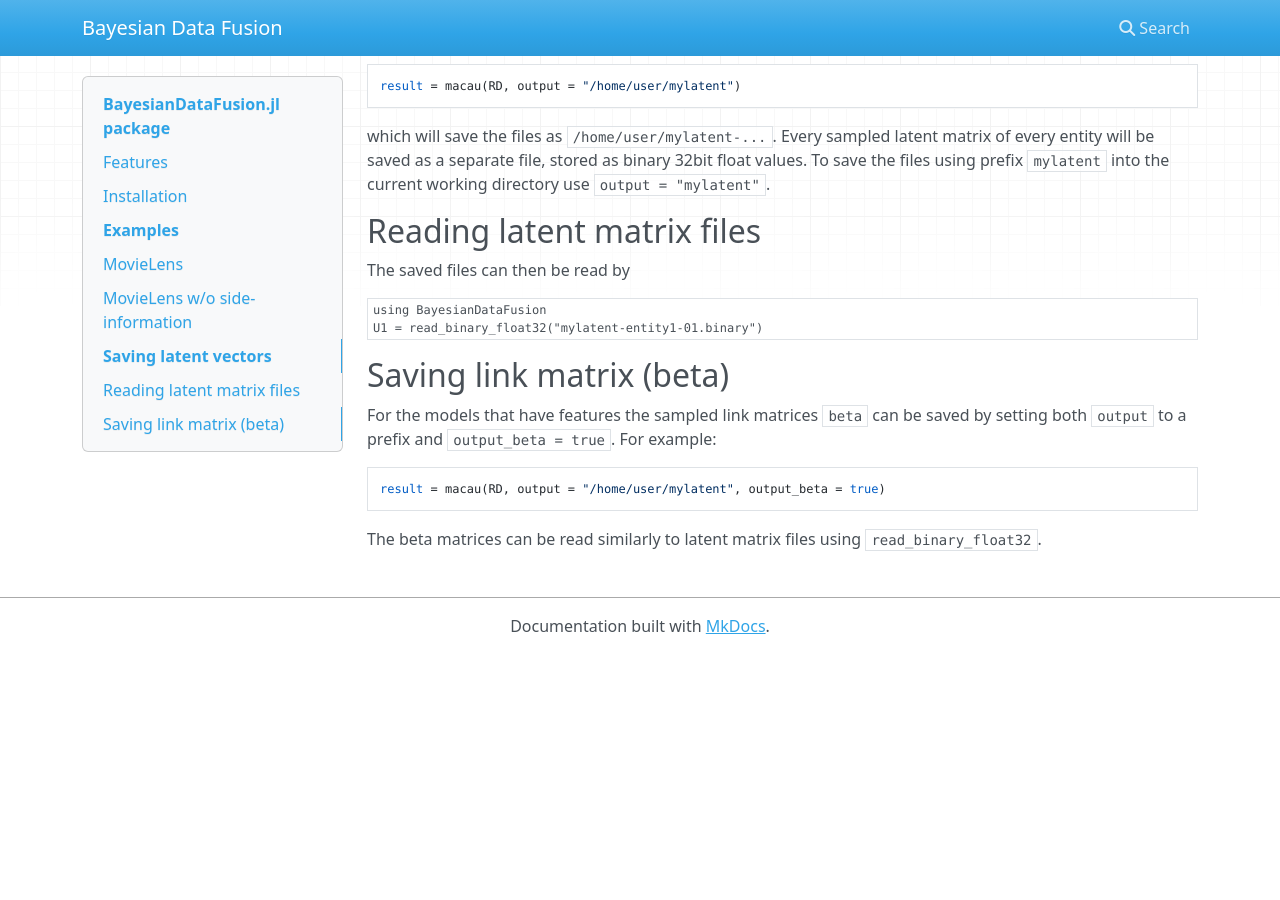
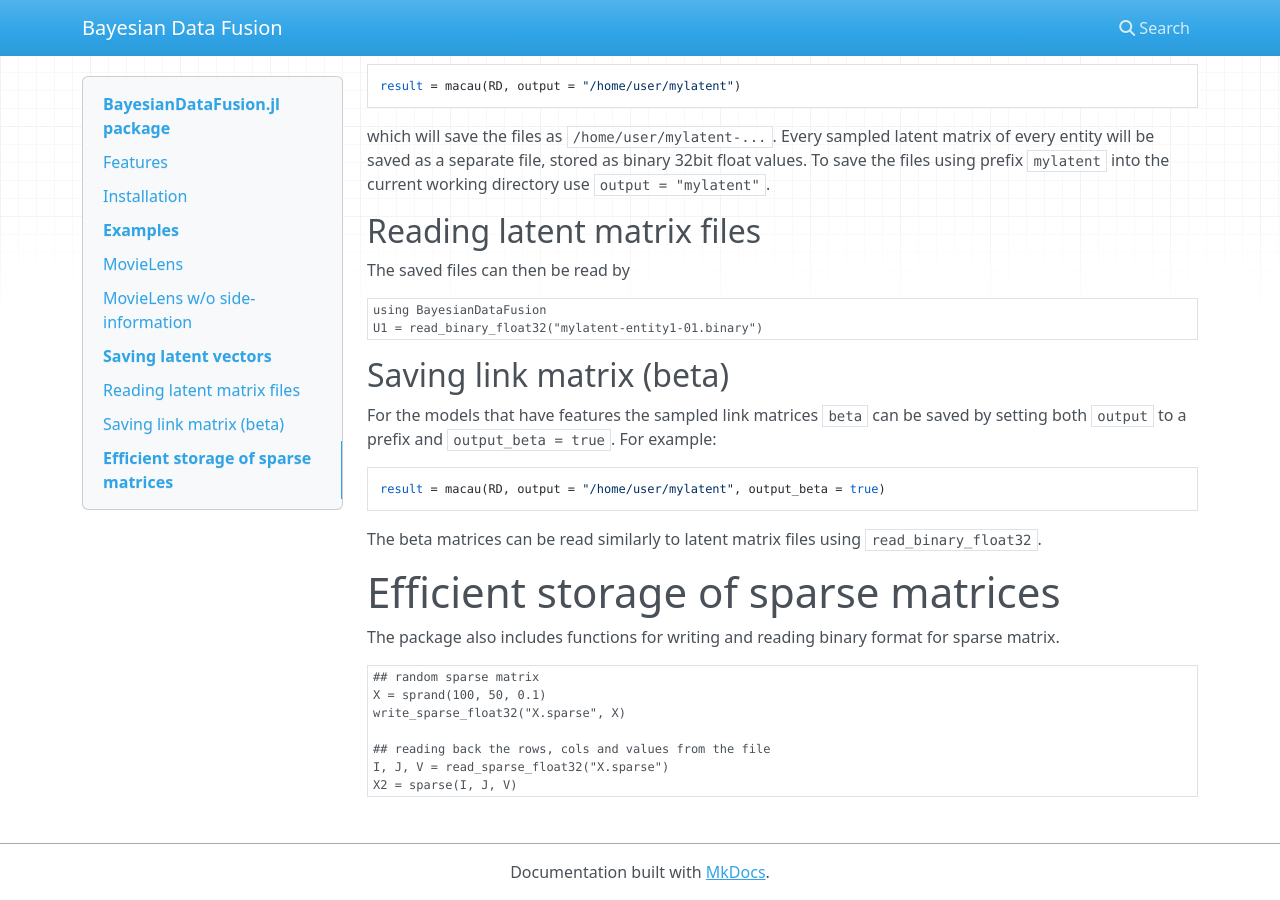
Before and after one commit to jaak-s/BayesianDataFusion.jl, an MkDocs documentation site: the page built from docs/index.md, in a window 1280 px wide and 900 px high, scrolled down 2603 px. Built offline with MkDocs 1.6.1, drawn with Linux system fonts in a browser that asks for light colours; nearby versions of some CDN libraries; before the commit the page ends 3257 px from its top, so only the background shows below that.

Commit message:
example of sparse matrix read-write

````diff
--- a/docs/index.md
+++ b/docs/index.md
@@ -128,3 +128,15 @@ For the models that have features the sampled link matrices `beta` can be saved
 result = macau(RD, output = "/home/user/mylatent", output_beta = true)
 ```
 The beta matrices can be read similarly to latent matrix files using `read_binary_float32`.
+
+# Efficient storage of sparse matrices
+The package also includes functions for writing and reading binary format for sparse matrix.
+```julia
+## random sparse matrix
+X = sprand(100, 50, 0.1)
+write_sparse_float32("X.sparse", X)
+
+## reading back the rows, cols and values from the file
+I, J, V = read_sparse_float32("X.sparse")
+X2 = sparse(I, J, V)
+```
````
Also changed, not shown: 1 other file.
